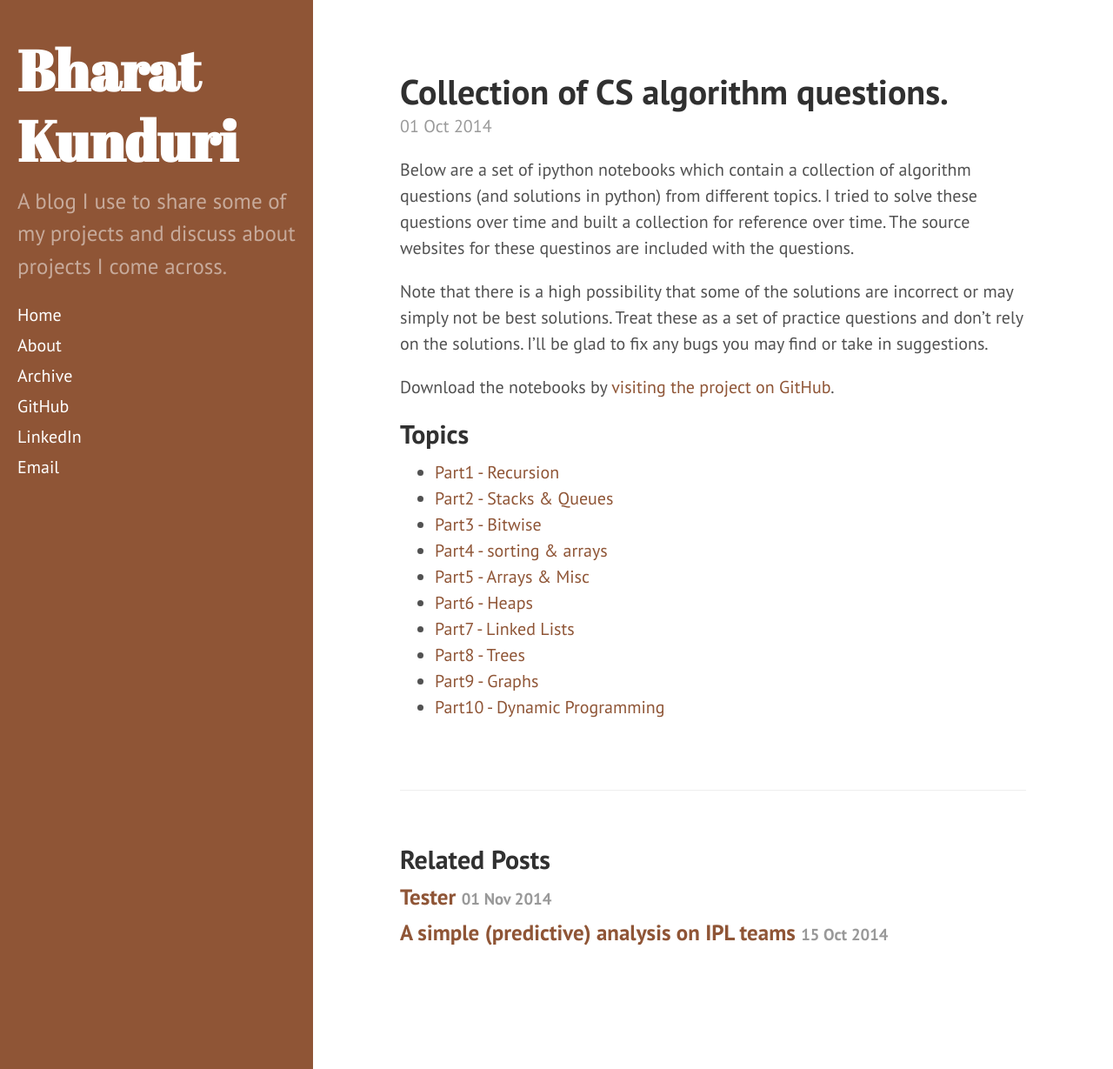
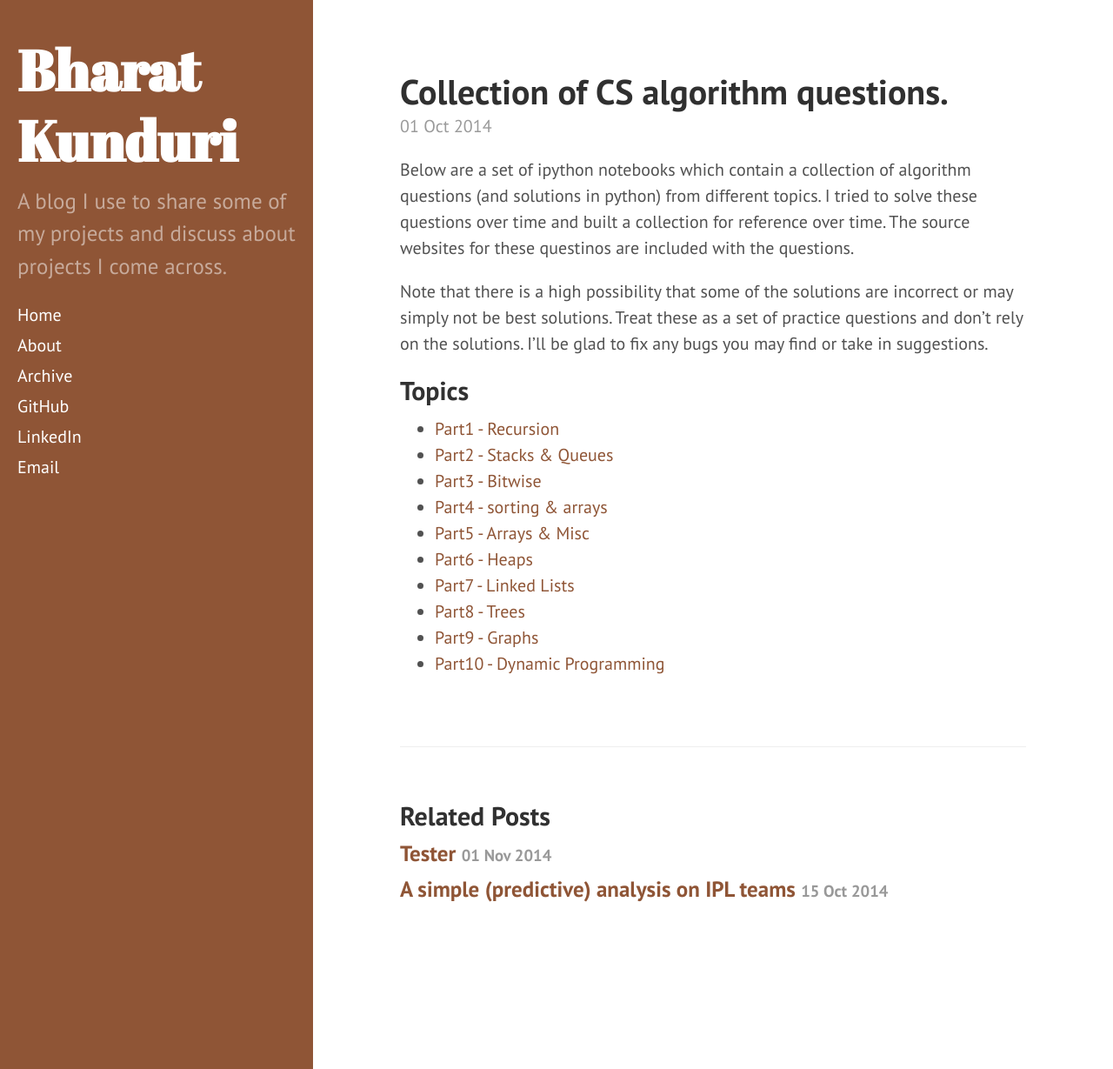
Before and after one commit to bharatreddy/bharatreddy.github.io, a Jekyll site: the page built from _posts/2014-10-01-algo-qstns.md, in a window 1280 px wide and 1229 px high. Shown: the whole window at 87% size. Built offline with Jekyll 4.4.1, drawn with Linux system fonts in a browser that asks for light colours; Markdown is read by kramdown in place of the engine named in the settings.

Commit message:
check updates

```diff
--- a/_posts/2014-10-01-algo-qstns.md
+++ b/_posts/2014-10-01-algo-qstns.md
@@ -7,7 +7,6 @@ Below are a set of ipython notebooks which contain a collection of algorithm que
 
 Note that there is a high possibility that some of the solutions are incorrect or may simply not be best solutions. Treat these as a set of practice questions and don't rely on the solutions. I'll be glad to fix any bugs you may find or take in suggestions.
 
-Download the notebooks by [visiting the project on GitHub](https://github.com/bharatreddy/giraffe/tree/master/alg).
 
 ## Topics
 - [Part1 - Recursion](http://nbviewer.ipython.org/github/bharatreddy/giraffe/blob/master/alg/Part1-Recursion.ipynb)
```
Also changed, not shown: 2 other files.
